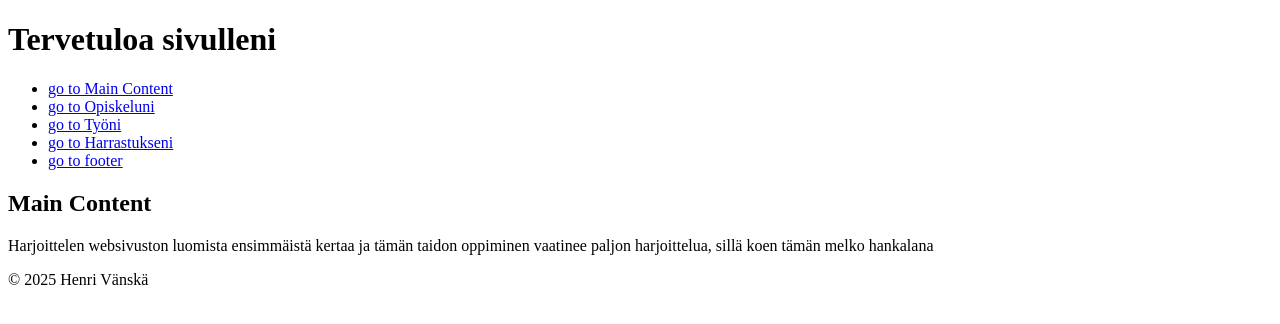
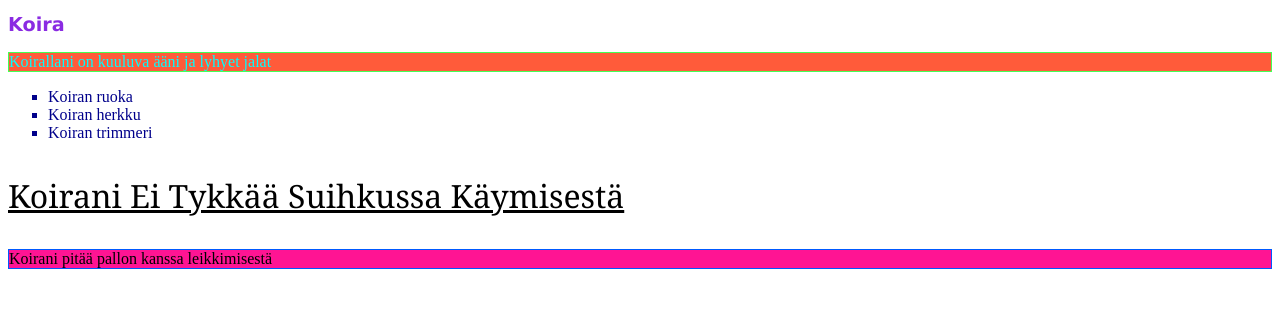
Before and after one commit to vanshenr/vanshenr.github.io, a plain HTML site: page index.html in a window 1280 px wide. Drawn offline with Linux system fonts and the light colour scheme.

Commit message:
Add files via upload

```diff
--- a/index.html
+++ b/index.html
@@ -3,27 +3,14 @@
 <head>
     <meta charset="UTF-8">
     <meta name="viewport" content="width=device-width, initial-scale=1.0">
-    <title>Henri Vänskän yksinkertainen websivu</title>
-</head>
-<body>
-    <header>
-        <h1>Tervetuloa sivulleni</h1>
-    </header>
-<nav>
-    <ul>
-        <li><a href="#main-content">go to Main Content</a></li>
-        <li><a href="#Opiskeluni">go to Opiskeluni</a></li>
-        <li><a href="#Työni">go to Työni</a></li>
-        <li><a href="#Harrastukseni">go to Harrastukseni</a></li>
-        <li><a href="#footer">go to footer</a></li>
-    </ul>
-</nav>
-<main>
-    <h2>Main Content</h2>
-    <p>Harjoittelen websivuston luomista ensimmäistä kertaa ja tämän taidon oppiminen vaatinee paljon harjoittelua, sillä koen tämän melko hankalana</p>
-</main>
-<footer id="footer">
-    <p>&copy; 2025 Henri Vänskä</p>
-    </footer>
-</body>
+    <title>Testisivu</title>
+        <link rel="stylesheet" type="text/css" href="styles.css">
+        </head>
+ <body>
+    <h1 class="header-example">Koira</h1>
+    <p class="color-example">Koirallani on kuuluva ääni ja lyhyet jalat</p>
+    <ul class="list-example"><li>Koiran ruoka</li><li>Koiran herkku</li><li>Koiran trimmeri</li></ul>
+    <p class="text-example">Koirani ei tykkää suihkussa käymisestä</p>
+    <div class="div-example">Koirani pitää pallon kanssa leikkimisestä</div>
+    </body>
 </html>
--- /dev/null
+++ b/styles.css
@@ -0,0 +1,24 @@
+.color-example{
+    color:aqua;
+    background-color:#FF5B3A;
+    border:1px solid #44FF54;
+}
+.header-example{
+    font-size: larger;
+    font-family:'Lucida Sans', 'Lucida Sans Regular', 'Lucida Grande', 'Lucida Sans Unicode', Geneva, Verdana, sans-serif;
+    color:blueviolet;
+}
+.list-example{
+    list-style-type: square;
+    color: darkblue;
+}
+.text-example{
+    font-family: Cambria, Cochin, Georgia, Times, 'Times New Roman', serif;
+    font-size: xx-large;
+    text-transform: capitalize;
+    text-decoration: underline;
+}
+.div-example{
+    background-color: deeppink;
+    border: 1px solid #0059FF;
+}
```
